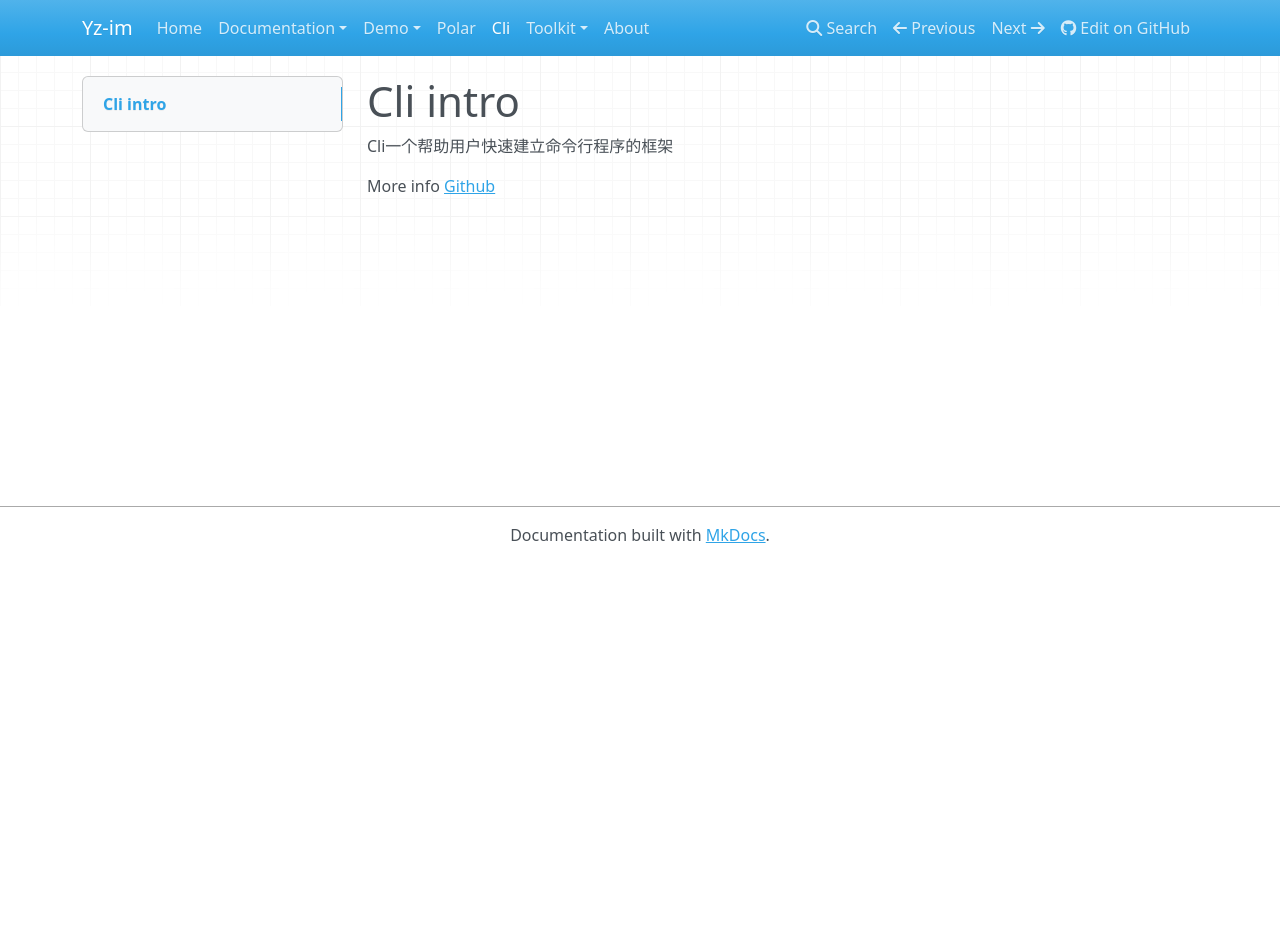
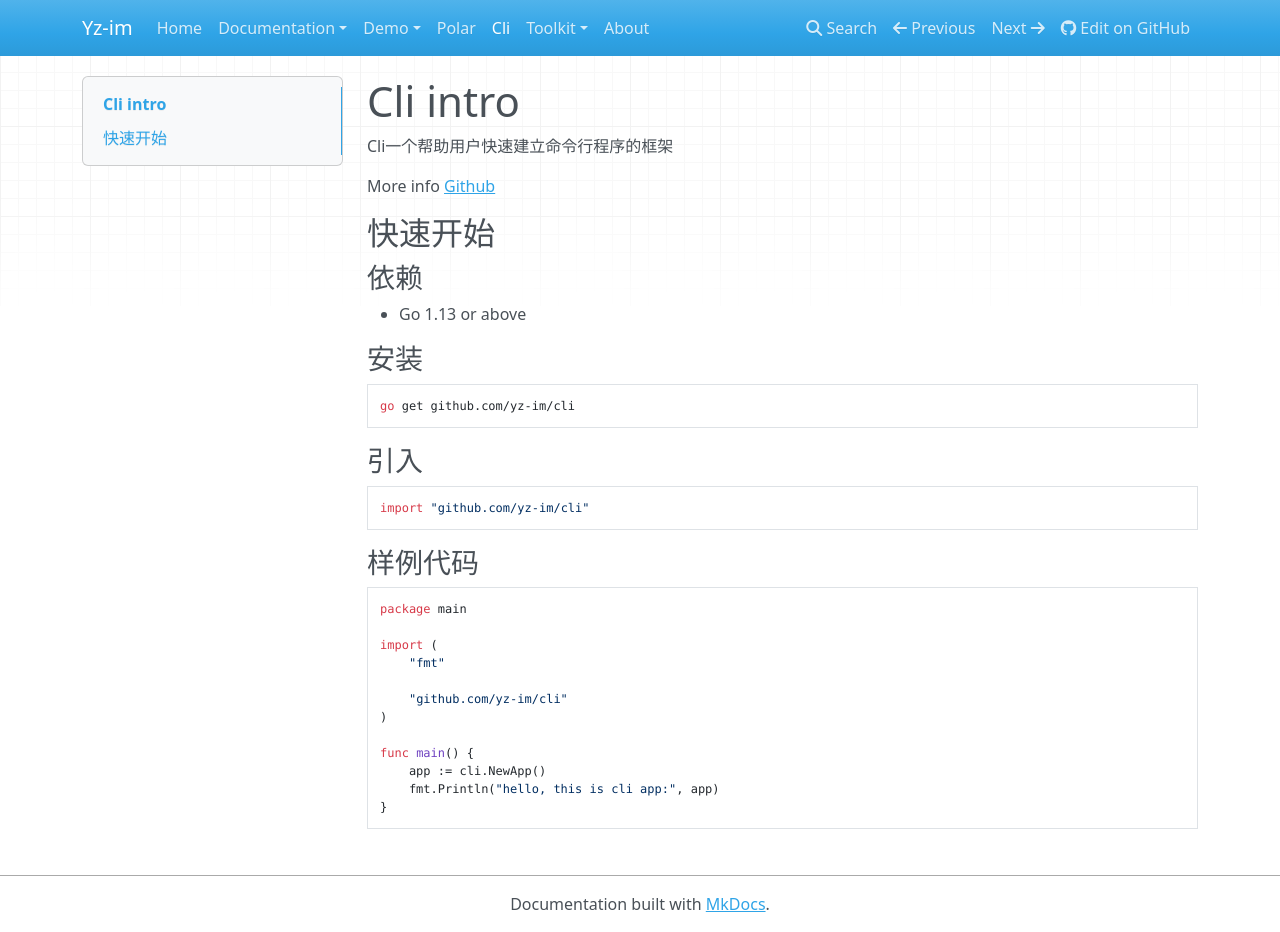
Before and after one commit to yz-im/yz-im.github.io, an MkDocs documentation site: the page built from docs/cli/intro.md, in a window 1280 px wide and 932 px high. Built offline with MkDocs 1.6.1, drawn with Linux system fonts in a browser that asks for light colours; nearby versions of some CDN libraries.

Commit message:
update: update cli intro

````diff
--- a/docs/cli/intro.md
+++ b/docs/cli/intro.md
@@ -3,3 +3,30 @@
 Cli一个帮助用户快速建立命令行程序的框架
 
 More info [Github](https://github.com/yz-im/cli)
+
+## 快速开始
+### 依赖
+- Go 1.13 or above
+### 安装
+```go
+go get github.com/yz-im/cli
+```
+### 引入
+```go
+import "github.com/yz-im/cli"
+```
+### 样例代码
+```go
+package main
+
+import (
+	"fmt"
+
+	"github.com/yz-im/cli"
+)
+
+func main() {
+	app := cli.NewApp()
+	fmt.Println("hello, this is cli app:", app)
+}
+```
````
